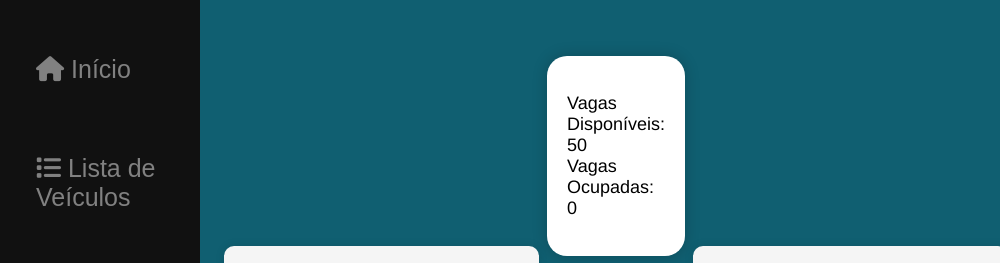
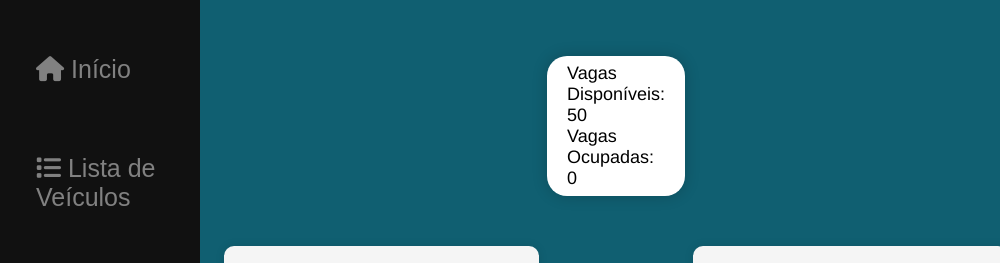
Before and after one commit to diegodonascimentoconfessor/sistema-estacionamento, an Electron app: page app/index.html in a window 1000 px wide. Shown: the top 263 px of the page. Drawn offline with Linux system fonts and the light colour scheme.

Commit message:
MELHORIAS

```diff
--- a/assets/styles.css
+++ b/assets/styles.css
@@ -196,18 +196,21 @@ h1 {
 }
 
 #top-info {
+  width: 150px;
+  height: 100px;
   display: flex;
   flex-direction: column;
   align-items: center;
   justify-content: center;
-  height: 160px;
   background-color: #fff;
   padding: 20px;
   border-radius: 20px;
   box-shadow: 0 0 15px rgba(0, 0, 0, 0.2);
   margin-top: 10px;
   font-size: 18px;
-  font-family: 'Franklin Gothic Medium', 'Arial Narrow', Arial, sans-serif
+  font-family: 'Franklin Gothic Medium', 'Arial Narrow', Arial, sans-serif;
+  margin-bottom: 50px;
+
 }
 
 #top-info .number {
--- a/js/pagamento.js
+++ b/js/pagamento.js
@@ -135,8 +135,6 @@ function gerarCupom() {
           <p><strong>Entrada:</strong> ${formatarData(entradaGlobal)}</p>
           <p><strong>Saída:</strong> ${formatarData(saidaGlobal)}</p>
           <p><strong>Valor a Pagar:</strong> R$ ${valorPagamentoGlobal.toFixed(2)}</p>
-            <p><strong>Tarifa:</strong> R$ ${tarifa.toFixed(2)}</p>
-          <p><strong>Tolerância:</strong> ${tolerancia} minutos</p>
           <p class="footer">Obrigado e Volte Sempre!</p>
         </div>
       </body>
--- a/package.json
+++ b/package.json
@@ -16,6 +16,6 @@
   },
   "devDependencies": {
     "@electron/packager": "^18.3.3",
-    "electron": "^31.3.1"
+    "electron": "^31.0.0"
   }
 }
```
